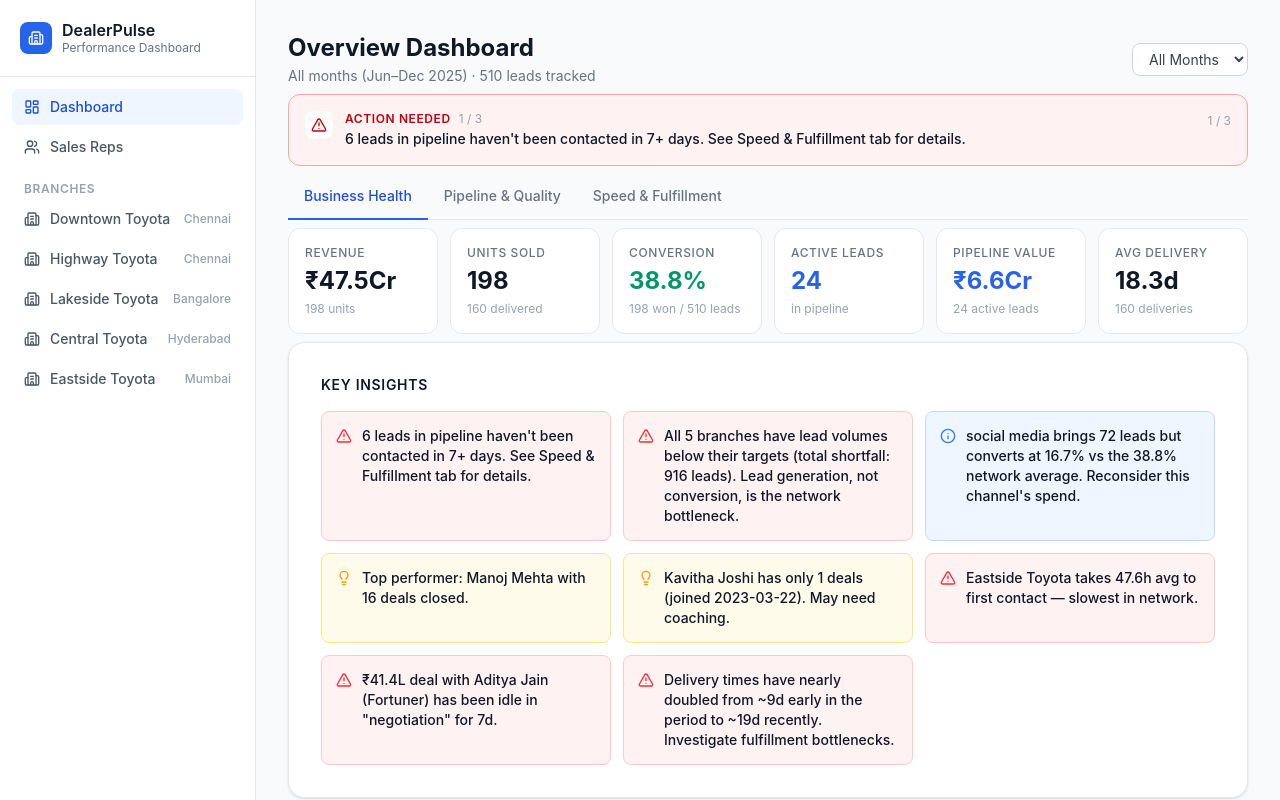
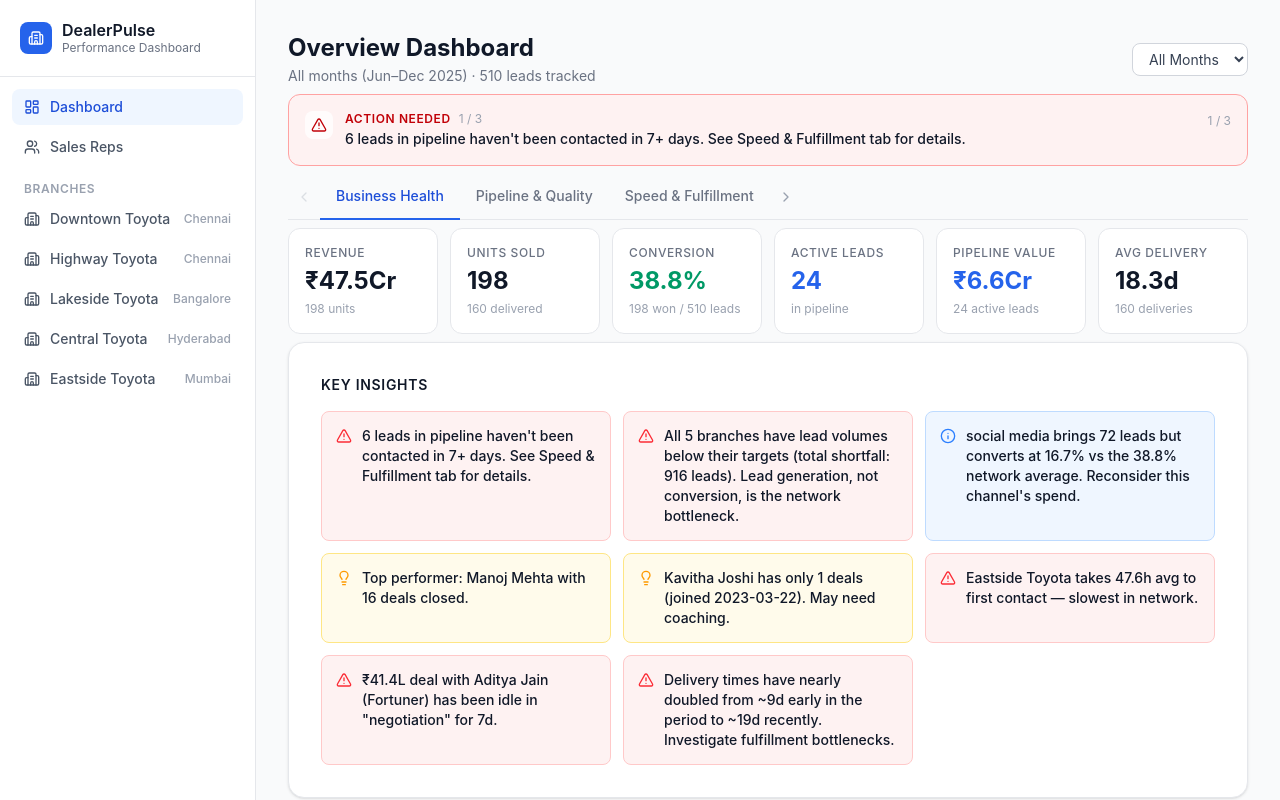
Before and after one commit to anish-9999/dealerpulse, a React (Vite) app: page / in a window 1280 px wide. Shown: the top 800 px of the page. Built offline with nearby package versions, Linux system fonts and the light colour scheme; the HTML template or start-up script is replaced by a standard one.

Commit message:
Add left/right arrow navigation to dashboard tabs

```diff
--- a/src/components/shared/Tabs.tsx
+++ b/src/components/shared/Tabs.tsx
@@ -1,3 +1,5 @@
+import { ChevronLeft, ChevronRight } from 'lucide-react';
+
 interface Tab {
   id: string;
   label: string;
@@ -11,9 +13,18 @@ interface TabsProps {
 }
 
 export default function Tabs({ tabs, active, onChange }: TabsProps) {
+  const activeIndex = tabs.findIndex(t => t.id === active);
+
   return (
     <div className="border-b border-gray-200">
       <nav className="flex gap-0 -mb-px overflow-x-auto">
+        <button
+          onClick={() => activeIndex > 0 && onChange(tabs[activeIndex - 1].id)}
+          disabled={activeIndex <= 0}
+          className="shrink-0 px-2 py-3 text-gray-400 hover:text-gray-600 disabled:opacity-30 disabled:cursor-not-allowed transition-colors"
+        >
+          <ChevronLeft className="w-4 h-4" />
+        </button>
         {tabs.map(tab => (
           <button
             key={tab.id}
@@ -27,6 +38,13 @@ export default function Tabs({ tabs, active, onChange }: TabsProps) {
             {tab.label}
           </button>
         ))}
+        <button
+          onClick={() => activeIndex < tabs.length - 1 && onChange(tabs[activeIndex + 1].id)}
+          disabled={activeIndex >= tabs.length - 1}
+          className="shrink-0 px-2 py-3 text-gray-400 hover:text-gray-600 disabled:opacity-30 disabled:cursor-not-allowed transition-colors"
+        >
+          <ChevronRight className="w-4 h-4" />
+        </button>
       </nav>
     </div>
   );
```
